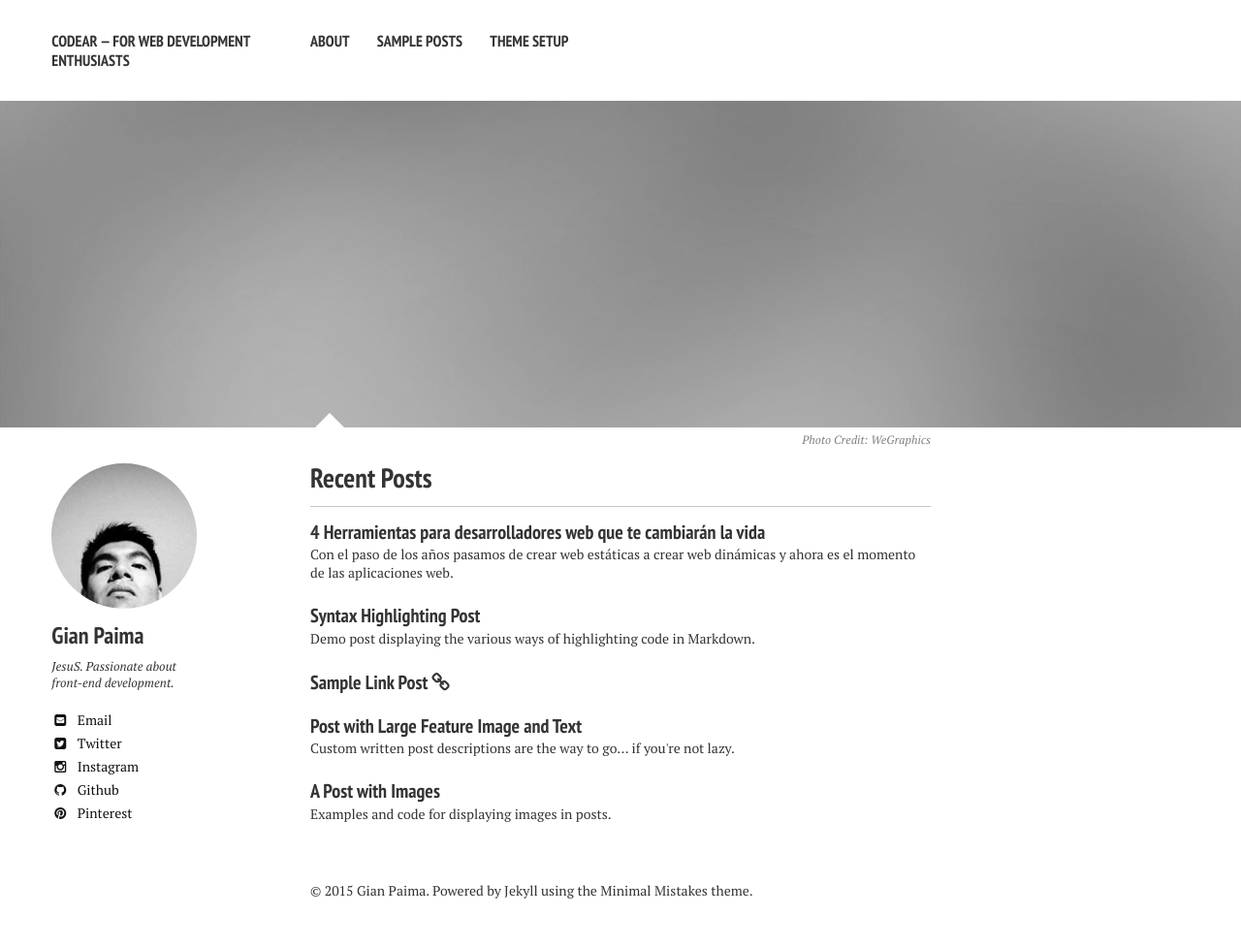
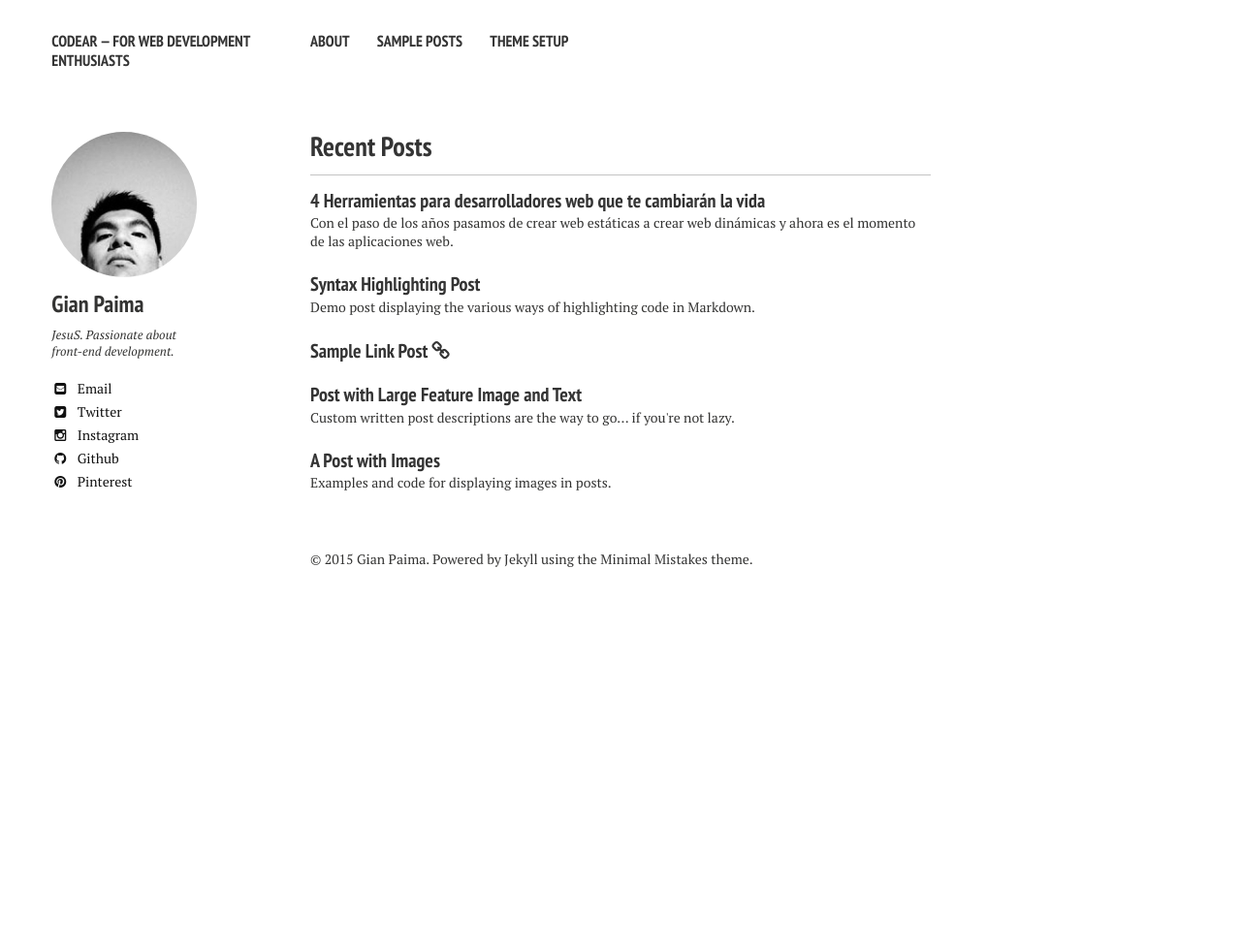
Before and after one commit to gianpaima/gianpaima.github.io, a Jekyll site: the page built from index.md, in a window 1280 px wide. Shown: the whole page at 97% size. Built offline with Jekyll 4.4.1, drawn with Linux system fonts in a browser that asks for light colours; nearby versions of some CDN libraries; after the commit the page ends 900 px from its top, so only the background shows below that.

Commit message:
warpper-image detele

```diff
--- a/_layouts/home.html
+++ b/_layouts/home.html
@@ -12,21 +12,6 @@
 {% include _browser-upgrade.html %}
 
 {% include _navigation.html %}
-
-{% if page.image.feature %}
-  <div class="image-wrap">
-  <img src=
-    {% if page.image.feature contains 'http' %}
-      "{{ page.image.feature }}"
-    {% else %}
-      "{{ site.url }}/images/{{ page.image.feature }}"
-    {% endif %}
-  alt="{{ page.title }} feature image">
-  {% if page.image.credit %}
-    <span class="image-credit">Photo Credit: <a href="{{ page.image.creditlink }}">{{ page.image.credit }}</a></span>
-  {% endif %}
-  </div><!-- /.image-wrap -->
-{% endif %}
 
 <div id="main" role="main">
   <div class="article-author-side">
```
